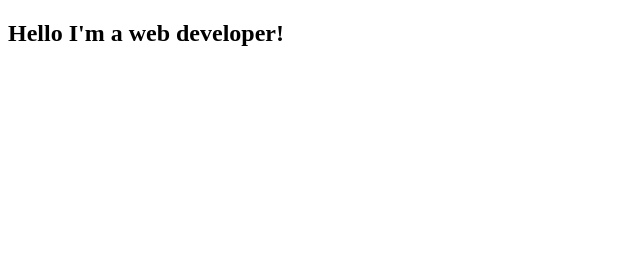
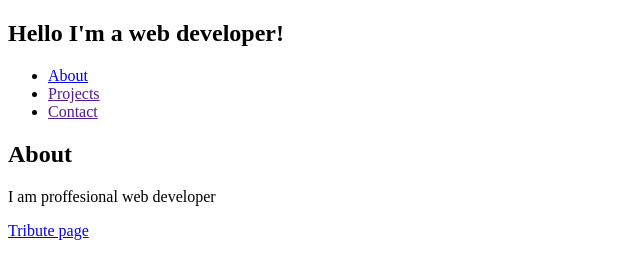
Before and after one commit to jose-Abel/3rd-Microverse-Trial, a plain HTML site: page index.html in a window 1280 px wide. Shown: the whole page, without its empty margins (0-640 px from the left). Drawn offline with Linux system fonts and the light colour scheme.

Commit message:
2nd commit

```diff
--- a/index.html
+++ b/index.html
@@ -10,12 +10,24 @@
         Hello I'm a web developer!
       </h1>
     </section>
-
+<nav id="navbar">
+  <ul>
+    <li>
+    <a href="#about"> About</a></li>
+  <li><a href="">Projects</a></li>
+<li>
+<a href="">Contact</a></li>
+</li>
+</ul>
+</nav>
+<h2 id="about">About</h2>
+<p> I am proffesional web developer</p>
       <section id="projects">
         <div class='project-tile'>
 
         </div>
       </section>
+<a href="tribute-page/tribute.html">Tribute page </a>
 
   </body>
 </html>
```
